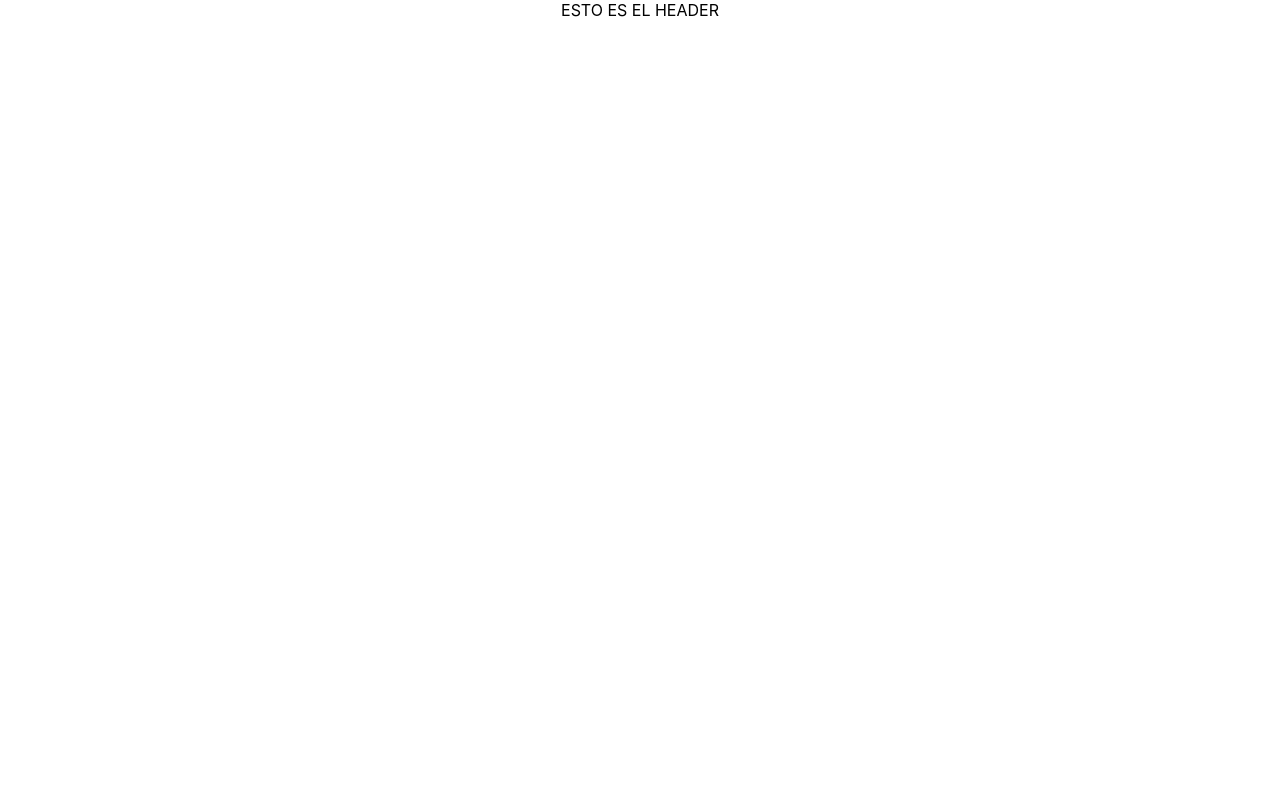
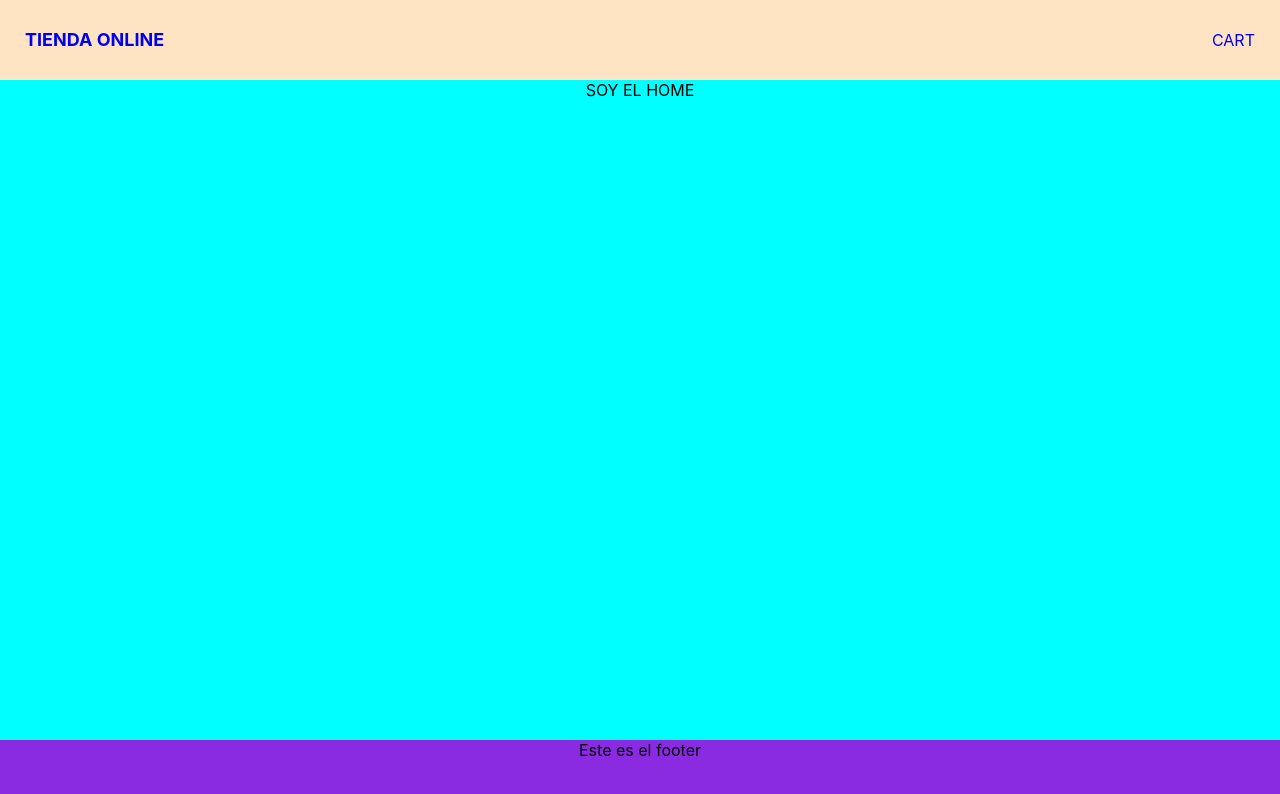
Before and after one commit to aldaydev/DAW_REACT_C24-2_ex, a React (Create React App) app: page / in a window 1280 px wide. Shown: the top 794 px of the page. Built offline with nearby package versions, Linux system fonts and the light colour scheme; no server answers.

Commit message:
Haciendo cart en localStorage

```diff
--- a/package.json
+++ b/package.json
@@ -8,6 +8,7 @@
     "@testing-library/user-event": "^13.5.0",
     "react": "^18.3.1",
     "react-dom": "^18.3.1",
+    "react-router-dom": "^7.0.2",
     "react-scripts": "5.0.1",
     "web-vitals": "^2.1.4"
   },
--- a/src/App.css
+++ b/src/App.css
@@ -1,38 +1,78 @@
+*{
+  margin: 0;
+  padding: 0;
+  box-sizing: border-box;
+}
+
+body{
+  width: 100dvw;
+  height: 100dvh;
+}
+
 .App {
   text-align: center;
+  display: grid;
+  min-height: 100dvh;
+  max-height: 100dvh;
+  grid-template-rows: auto 1fr auto;
 }
 
-.App-logo {
-  height: 40vmin;
-  pointer-events: none;
+.App-header{
+  padding: 0 15px;
+  height: 80px;
+  background-color: bisque;
+  display: flex;
+  justify-content: space-between;
+  align-items: center;
 }
 
-@media (prefers-reduced-motion: no-preference) {
-  .App-logo {
-    animation: App-logo-spin infinite 20s linear;
-  }
+.header-logo{
+  height: 80px;
 }
 
-.App-header {
-  background-color: #282c34;
-  min-height: 100vh;
+.header-logo > a{
+  text-decoration: none;
+  height: 100%;
   display: flex;
-  flex-direction: column;
   align-items: center;
-  justify-content: center;
-  font-size: calc(10px + 2vmin);
-  color: white;
+  padding: 10px;
+
+  font-weight: bold;
+  font-size: 18px;
+  line-height: 1;
 }
 
-.App-link {
-  color: #61dafb;
+.nav-list{
+  height: 80px;
+  list-style: none;
+  display: flex;
 }
 
-@keyframes App-logo-spin {
-  from {
-    transform: rotate(0deg);
-  }
-  to {
-    transform: rotate(360deg);
-  }
+/* .nav-item{
+  display: flex;
+  align-items: center;
+} */
+
+.nav-item > a{
+  text-decoration: none;
+  height: 100%;
+  display: flex;
+  align-items: center;
+  padding: 10px;
 }
+
+
+
+.App-main{
+  background-color: aqua;
+  overflow-y: auto;
+}
+
+.article-img{
+  max-width: 150px;
+}
+
+.App-footer{
+  min-height: 60px;
+  background-color: blueviolet;
+}
--- a/src/App.js
+++ b/src/App.js
@@ -1,11 +1,33 @@
+import { BrowserRouter as Router, Routes, Route } from "react-router-dom";
 import './App.css';
 import Header from './components/Header';
+import Electronics from './pages/Electronics';
+import Jewelery from './pages/Jewelery';
+import MensClothing from './pages/MensClothing';
+import WomensClothing from './pages/WomensClothing';
+import Footer from "./components/Footer";
+import Home from "./pages/Home";
+import Cart from "./pages/Cart";
 
 function App() {
   return (
-    <div className="App">
-      <Header/>
-    </div>
+    <Router>
+        <div className="App">
+          <Header/>
+          <main className="App-main">
+            <Routes>
+                <Route path="/" element={<Home/>}/>
+                <Route path="/electronics" element={<Electronics url='https://fakestoreapi.com/products/category/electronics'/>}/>
+                <Route path="/jewelery" element={<Jewelery url='https://fakestoreapi.com/products/category/jewelery'/>}/>
+                <Route path="/mensclothing" element={<MensClothing url='https://fakestoreapi.com/products/category/men%27s%20clothing'/>}/>
+                <Route path="/womensclothing" element={<WomensClothing url='https://fakestoreapi.com/products/category/women%27s%20clothing'/>}/>
+                <Route path="/cart" element={<Cart/>}/>
+            </Routes>
+          </main>
+          <Footer/>
+        </div>
+    </Router>
+
   );
 }
 
--- /dev/null
+++ b/src/components/Footer.js
@@ -0,0 +1,9 @@
+const Footer = ()=>{
+    return(
+        <footer className="App-footer">
+            Este es el footer
+        </footer>
+    )
+}
+
+export default Footer;
--- a/src/components/Header.js
+++ b/src/components/Header.js
@@ -1,7 +1,13 @@
+import { Link } from "react-router-dom";
+import HeaderNav from "./HeaderNav";
+
 const Header = ()=>{
     return(
-        <header>
-            ESTO ES EL HEADER
+        <header className="App-header">
+            <div className="header-logo">
+                <Link to='/'>TIENDA ONLINE</Link>
+            </div>
+            <HeaderNav/>
         </header>
     )
 }
--- /dev/null
+++ b/src/components/HeaderNav.js
@@ -0,0 +1,48 @@
+import { useEffect, useState } from "react"
+import { Link } from "react-router-dom"
+
+const HeaderNav = ()=>{
+
+    const [categories, setCategories] = useState([]);
+
+    useEffect(()=>{
+
+        async function getCategories(){
+            let response = await fetch('https://fakestoreapi.com/products/categories');
+            let LoadedCategories = await response.json();
+            setCategories(LoadedCategories);
+        }
+
+        getCategories();
+        console.log(categories);
+    },[])
+
+
+    return(
+        <nav className="header-nav">
+            <ul className="nav-list">
+                {categories.map((category, index)=>{
+                    let catName = category.toUpperCase();
+                    let catDir = category.toLowerCase().split("").filter((char)=>{
+                       return char !== " " && char !== "'";
+                    });
+                    catDir = catDir.join('');
+
+                    console.log(catDir);
+                    return (
+                        <li key={`link-${index}`} className="nav-item">
+                            {/* <span>{catDir + " " + catName}</span> */}
+                            <Link to={`/${catDir}`}>{catName}</Link>
+                        </li>
+                    )
+                })}
+                <li className="nav-item nav-item--cart">
+                    <Link to='/cart'>CART</Link>
+                </li>
+            </ul>
+
+        </nav>
+    )
+}
+
+export default HeaderNav;
--- /dev/null
+++ b/src/pages/Cart.js
@@ -0,0 +1,9 @@
+const Cart = ()=>{
+    return(
+        <section>
+            SOY EL CARRITO
+        </section>
+    )
+}
+
+export default Cart;
--- /dev/null
+++ b/src/pages/Electronics.js
@@ -0,0 +1,9 @@
+const Electronics = ()=>{
+    return(
+        <section>
+            HOLA SOY ELECTRONICS
+        </section>
+    )
+}
+
+export default Electronics;
--- /dev/null
+++ b/src/pages/Home.js
@@ -0,0 +1,9 @@
+const Home = ()=>{
+    return(
+        <section>
+            SOY EL HOME
+        </section>
+    )
+}
+
+export default Home;
--- /dev/null
+++ b/src/pages/Jewelery.js
@@ -0,0 +1,9 @@
+const Jewelery = ()=>{
+    return(
+        <section>
+            HOLA SOY JEWELERY
+        </section>
+    )
+}
+
+export default Jewelery;
--- /dev/null
+++ b/src/pages/MensClothing.js
@@ -0,0 +1,53 @@
+import { useEffect } from "react";
+import { useState } from "react";
+
+const MensClothing = ({url})=>{
+
+    const [products, setProducts] = useState([]);
+
+    const [cart, setCart] = useState([]);
+
+    useEffect(()=>{
+        async function getCategory(){
+            let response = await fetch(url);
+            let category = await response.json();
+            setProducts(category);
+            console.log(category);
+        }
+
+        getCategory();
+    },[])
+
+    const cartProducts = (product)=>{
+        if(!localStorage[product.id]){
+            localStorage[product.id] = JSON.stringify(product);
+        }else{
+            localStorage.removeItem(product.id);
+        }
+        let newCart = [...cart, product.id];
+        setCart([newCart]);
+    }
+
+    return(
+        <section className="main-sec main-sec--mens">
+            <h2 className="main-sec-title">PRODUCTOS DE MEN´S CLOTHING</h2>
+            {products.map((product, index)=>{
+                return(
+                    <article key={`article${index}`} className="main-sec-article">
+                        <h3 className="article-title">{product.title}</h3>
+                        <div className="article-imgContainer">
+                            <img src={product.image} className="article-img"/>
+                        </div>
+                        <span>{`ID: ${product.id}`}</span>
+                        <p>{product.description}</p>
+                        <span>{`RATING: ${product.rating.rate}`}</span>
+                        <h3>{`PRICE: ${product.price}€`}</h3>
+                        <button onClick={()=>cartProducts(product)}>{localStorage[product.id] ? 'Quitar del carrito' : 'Añadir al carrito'}</button>
+                    </article>
+                )
+            })}
+        </section>
+    )
+}
+
+export default MensClothing;
--- /dev/null
+++ b/src/pages/WomensClothing.js
@@ -0,0 +1,9 @@
+const WomensClothing = ()=>{
+    return(
+        <section>
+            HOLA SOY WOMENSCLOTHING
+        </section>
+    )
+}
+
+export default WomensClothing;
```
Also changed, not shown: 2 other files (tests, documents, lock files or other folders).
